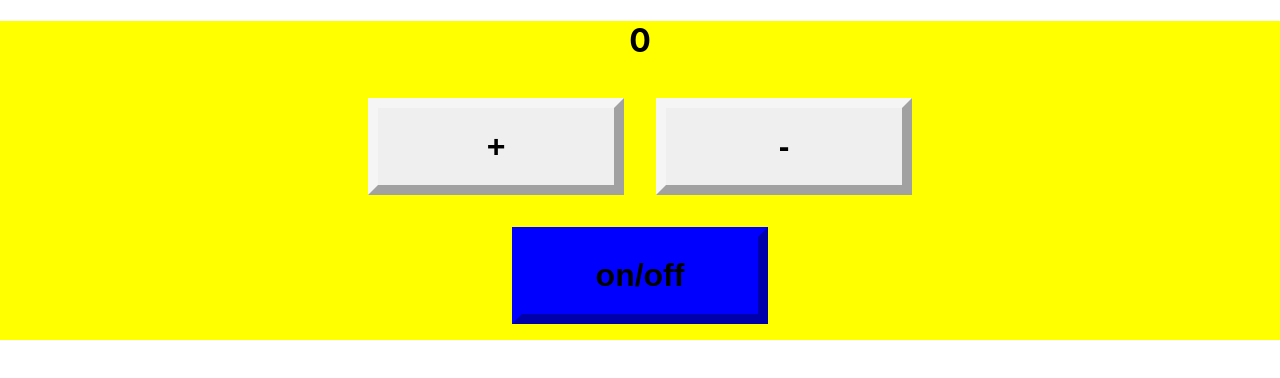
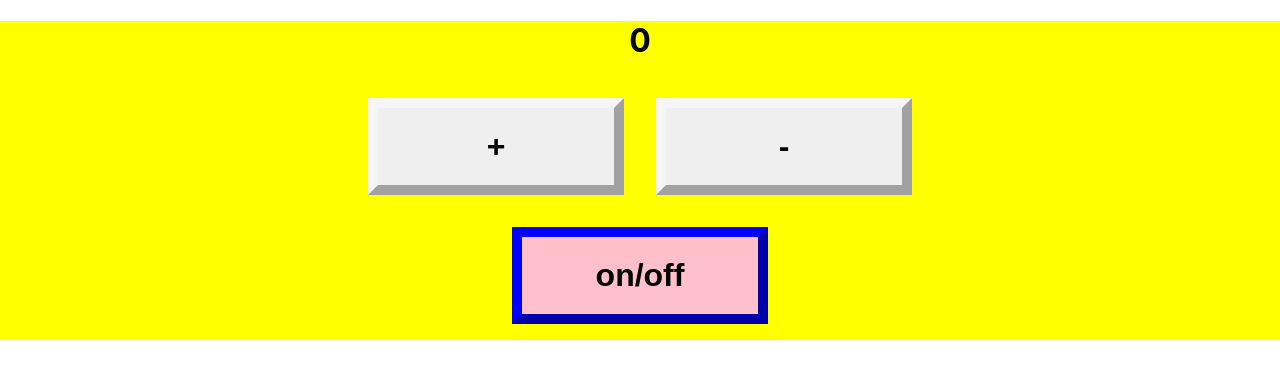
Before and after one commit to nohhow/react-action-practice, a React (Create React App) app: page / in a window 1280 px wide. Shown: the top 378 px of the page. Built offline with nearby package versions, Linux system fonts and the light colour scheme.

Commit message:
set test fail code

```diff
--- a/src/pages/PlusMinus.jsx
+++ b/src/pages/PlusMinus.jsx
@@ -29,7 +29,7 @@ const PlusMinus = () => {
       <br />
       <button
         onClick={onClickOnOff}
-        style={{ backgroundColor: "blue", borderColor: "blue" }}
+        style={{ backgroundColor: "pink", borderColor: "blue" }}
       >
         on/off
       </button>
```
